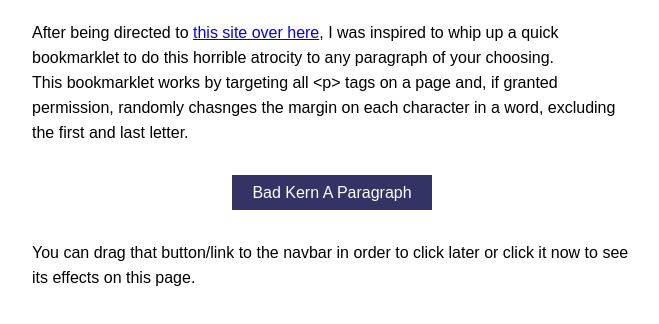
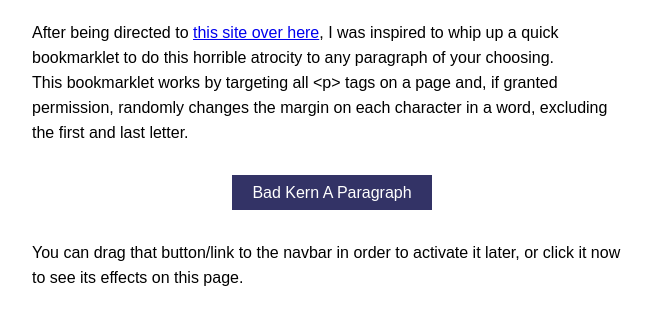
Before and after one commit to EmNudge/Bad-Kern, a plain HTML site: page index.html in a window 1280 px wide. Shown: the part 120-444 px from the top of the page, without its empty margins (308-967 px from the left). Drawn offline with Linux system fonts and the light colour scheme.

Commit message:
fixed a typo and changed a wording

```diff
--- a/index.html
+++ b/index.html
@@ -10,11 +10,11 @@
 <body>
   <h1>This is a joke bookmarklet</h1>
   <p>After being directed to <a href="https://hellveticafont.com/">this site over here</a>, I was inspired to whip up a quick bookmarklet to do this horrible atrocity to any paragraph of your choosing.</p>
-  <p>This bookmarklet works by targeting all &lt;p&gt; tags on a page and, if granted permission, randomly chasnges the margin on each character in a word, excluding the first and last letter.</p>
+  <p>This bookmarklet works by targeting all &lt;p&gt; tags on a page and, if granted permission, randomly changes the margin on each character in a word, excluding the first and last letter.</p>
   <div class="bookmarklet-container">
     <a class="bookmarklet">Bad Kern A Paragraph</a>
   </div>
-  <p>You can drag that button/link to the navbar in order to click later or click it now to see its effects on this page.</p>
+  <p>You can drag that button/link to the navbar in order to activate it later, or click it now to see its effects on this page.</p>
   <script src="index.js"></script>
 </body>
 </html>
```
